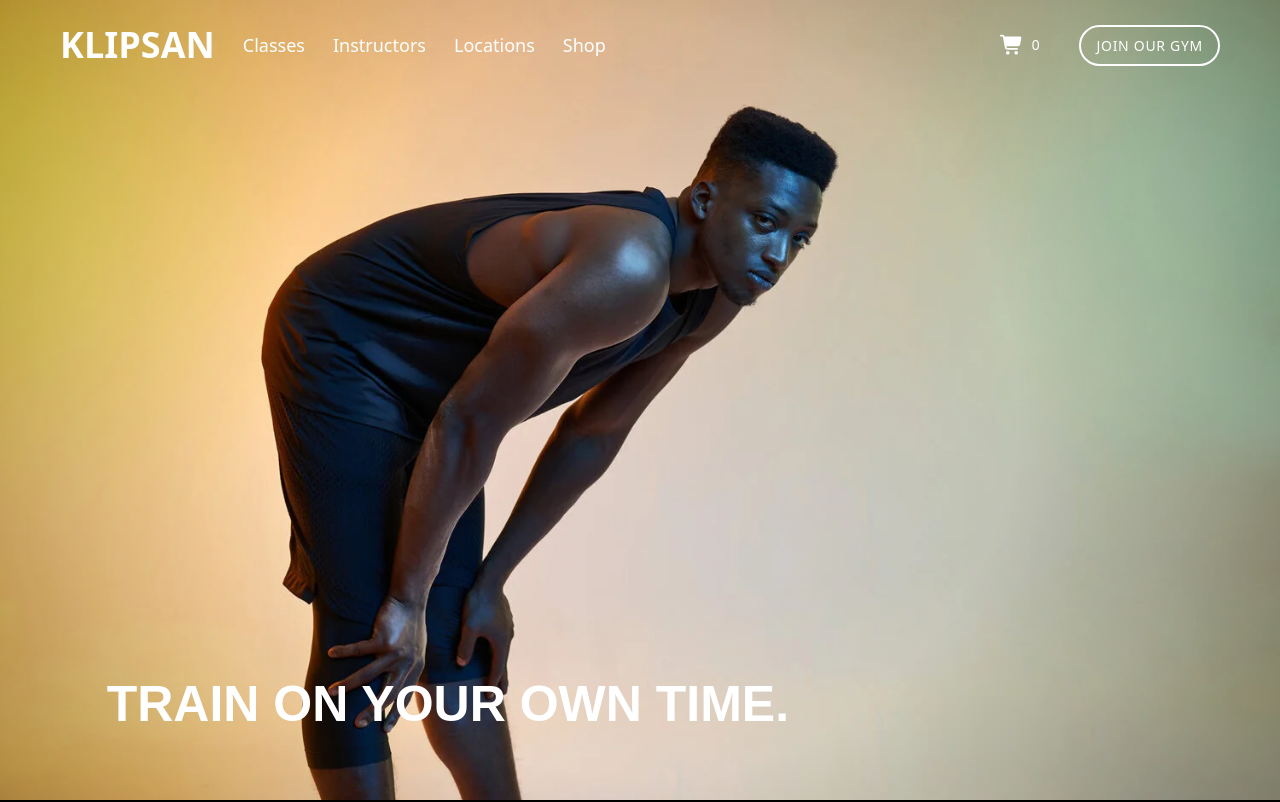
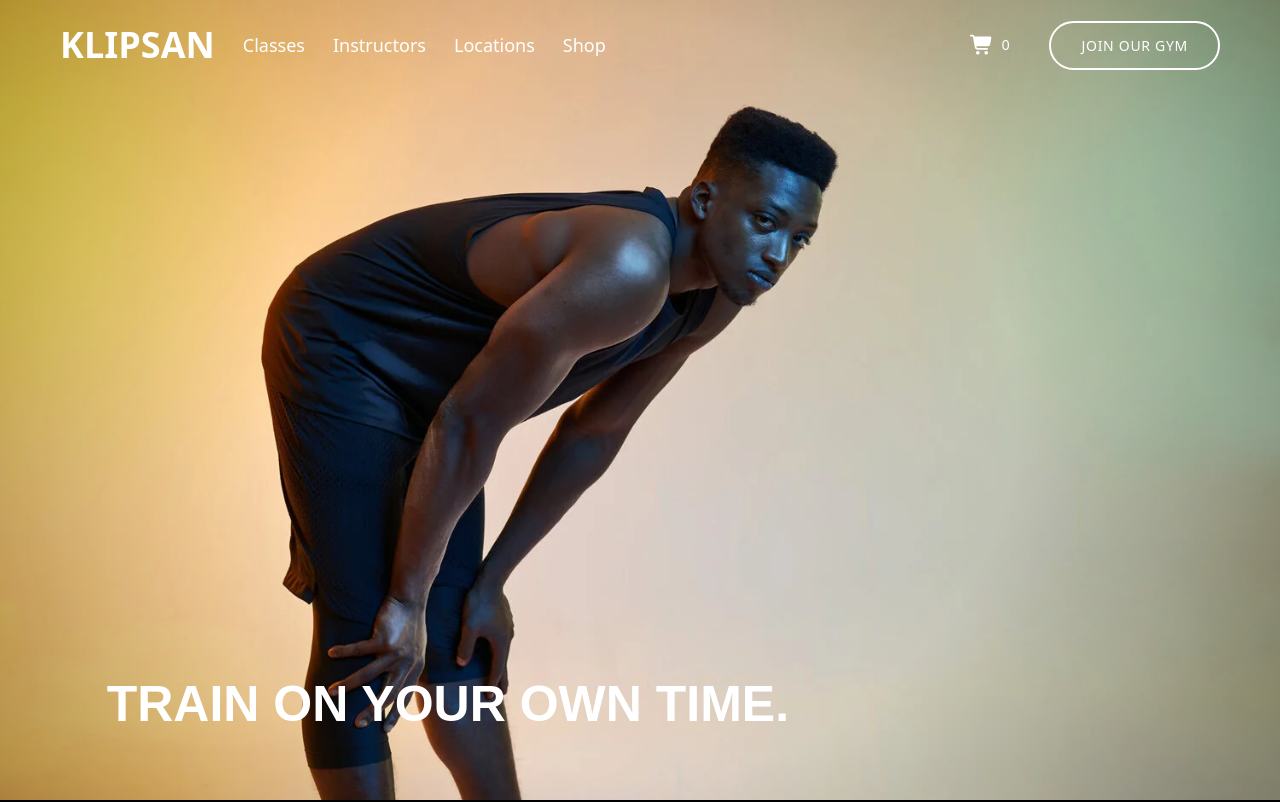
Before and after one commit to mti-Mansouri/klipsan-demo-mehdi-mansouri, a Next.js app: page / in a window 1280 px wide. Shown: the top 802 px of the page. Built offline with nearby package versions, Linux system fonts and the light colour scheme.

Commit message:
button update

```diff
--- a/src/components/button-comonent.tsx
+++ b/src/components/button-comonent.tsx
@@ -9,8 +9,7 @@ export default function ButtonKlipsan({
   children,
   onClick,
 }: ButtonProps) {
-  const baseClasses =
-    "py-2 px-[15px]  font-medium transitions-color captalize";
+  const baseClasses = "py-3 px-[30px]  font-medium transitions-color uppercase";
   const themeClasses: Record<ButtonThemes, string> = {
     dark: "bg-transparent text-white border-2 border-white rounded-full px-10 py-2 uppercase tracking-wider font-normal  hover:bg-white hover:text-black",
     light:
```
